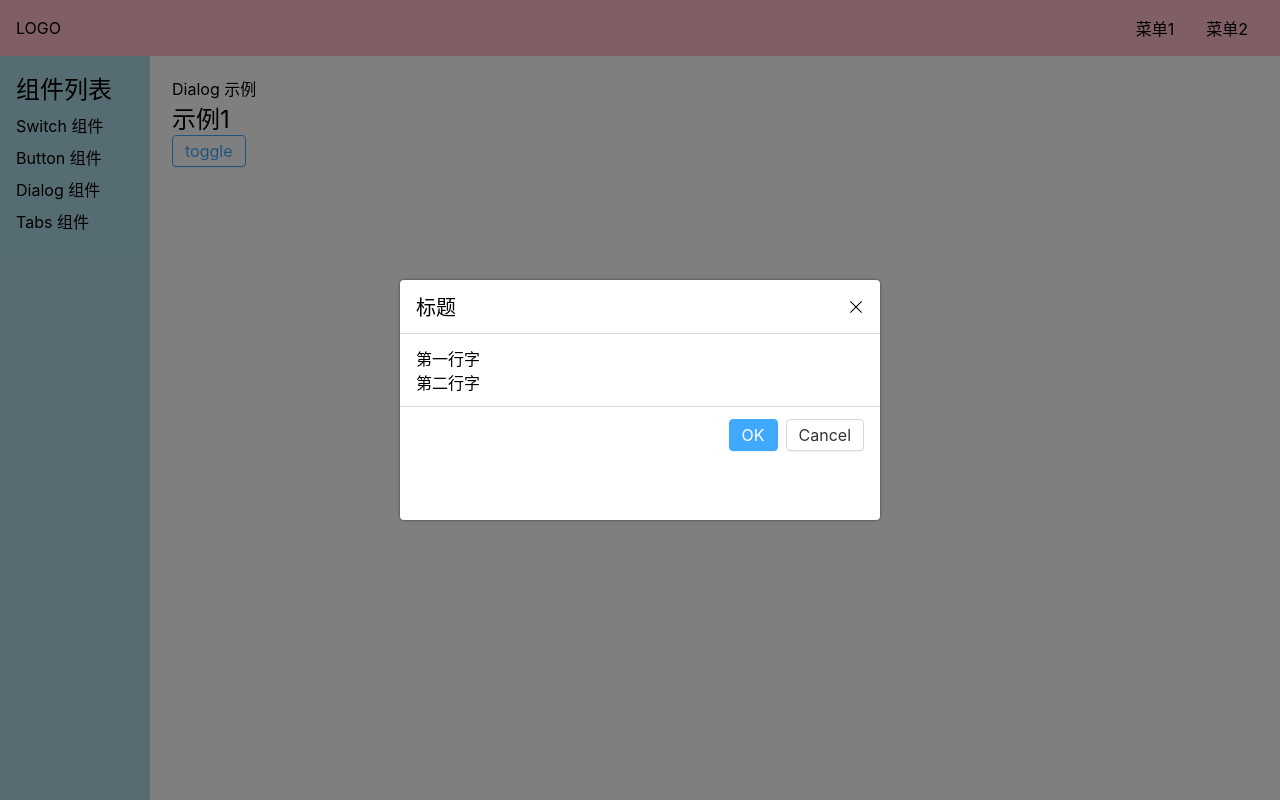
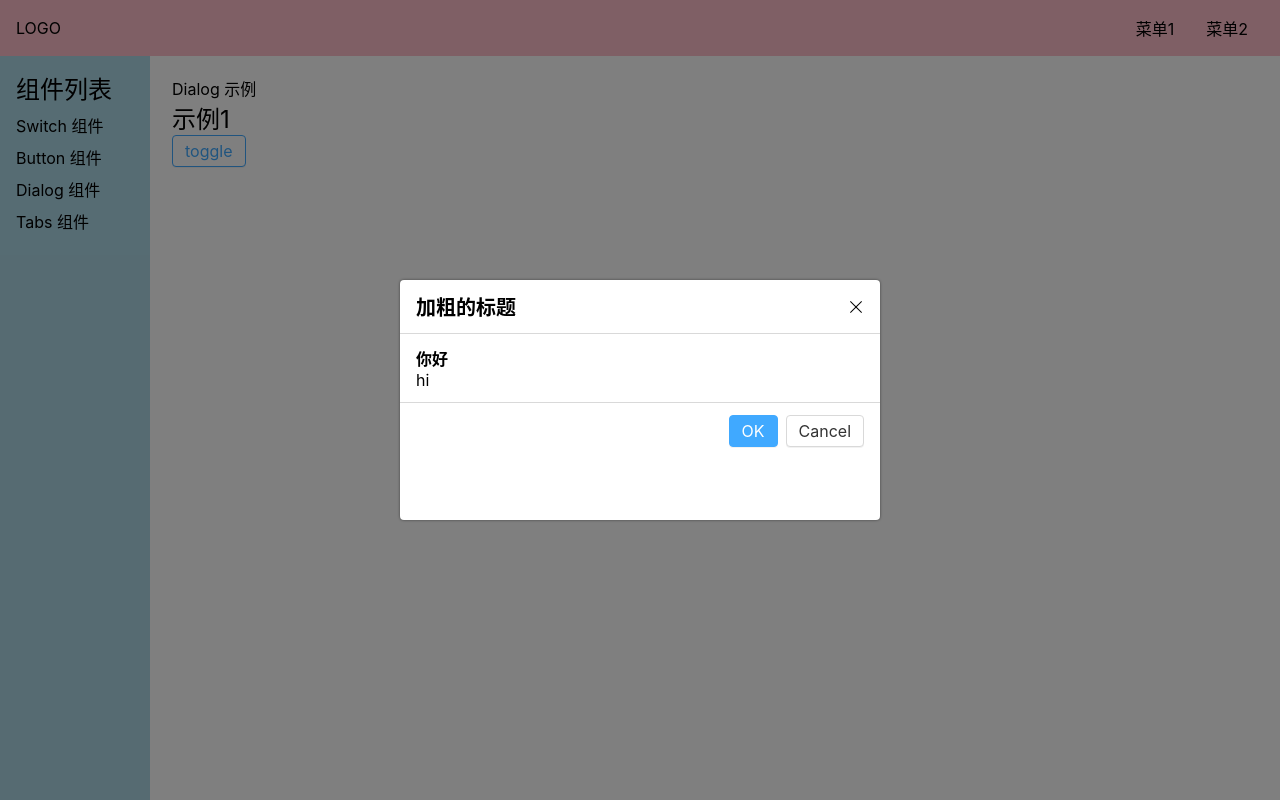
Before and after one commit to wangzhou7/lunzi-ui-2, a Vue app: page /#/doc/dialog in a window 1280 px wide. Both pictures are taken after a click on the button "toggle". Built offline with nearby package versions, Linux system fonts and the light colour scheme.

Commit message:
Dialog 支持自定义 title 和 content

```diff
--- a/src/components/DialogDemo.vue
+++ b/src/components/DialogDemo.vue
@@ -3,8 +3,16 @@
     <h2>示例1</h2>
     <Button @click="toggle">toggle</Button>
     <Dialog v-model:visible="x" :closeOnClickoverly="false"
-    :ok="f1" :cancel="f2"
-    ></Dialog>
+    :ok="f1" :cancel="f2">
+    <template v-slot:content>
+        <strong>你好</strong>
+        <div>hi</div>
+    </template>
+    <template v-slot:title>
+        <strong>加粗的标题</strong>
+    </template>
+
+    </Dialog>
 </template>
 
 <script lang="ts">
--- a/src/lib/Dialog.vue
+++ b/src/lib/Dialog.vue
@@ -4,12 +4,11 @@
         <div class="lunzi-dialog-wrapper">
             <div class="lunzi-dialog">
                 <header>
-                    标题
+                    <slot name="title" />
                     <span @click="close" class="lunzi-dialog-close"></span>
                 </header>
                 <main>
-                    <p>第一行字</p>
-                    <p>第二行字</p>
+                    <slot name="content"/>
                 </main>
                 <footer>
                     <Button level="main" @click="OK">OK</Button>
@@ -24,6 +23,10 @@
 import Button from "./Button.vue";
 export default {
     props: {
+        title:{
+            type: String,
+            default: '提示'
+        },
         visible:
         {
             type: Boolean,
```
